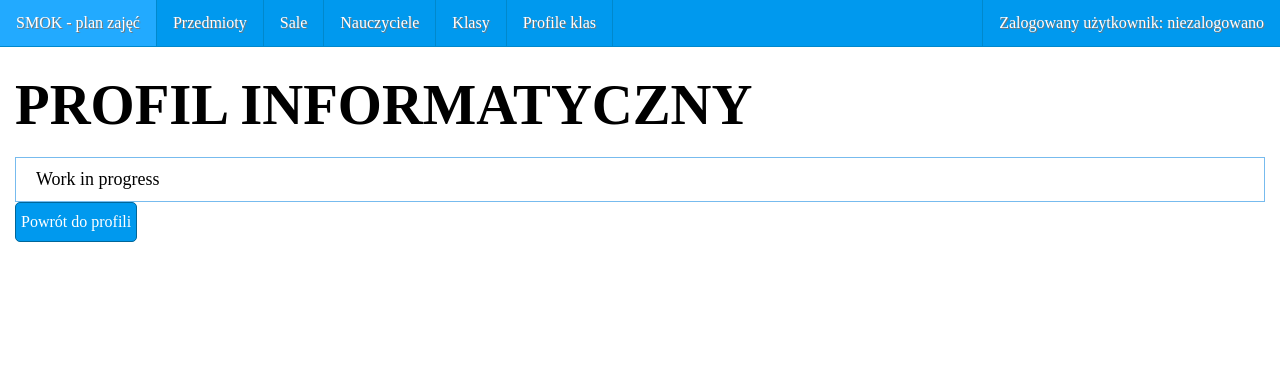
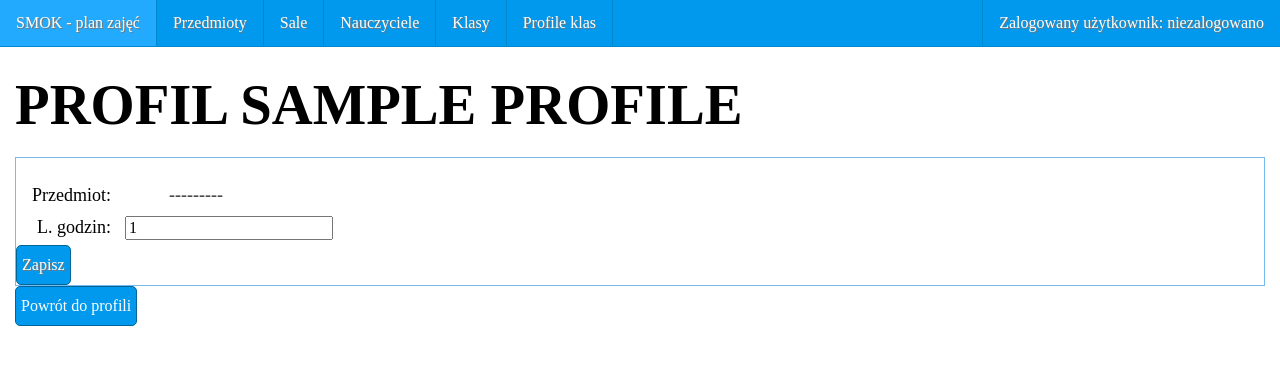
Before and after one commit to szatkus/smok, a Django app: a page that uses classProfiles/templates/class-profile.html in a window 1280 px wide. Shown: the top 365 px of the page. Run offline with Django 3.2, Linux system fonts and the light colour scheme; data comes from the database, SQL or seed files in the repository; both versions use the stored data as it was after the commit; tables that the repository leaves empty hold one stand-in row (values such as "Sample post"); parts of the project's set-up code (start-up, migrations or seed data) failed here and were passed over; some web fonts are replaced.

Commit message:
TSMOK-54: Ekran profilu grup

```diff
--- a/classProfiles/forms.py
+++ b/classProfiles/forms.py
@@ -1,8 +1,78 @@
 from django import forms
-from .models import Class_profile
+from .models import Class_profile, HoursAmount
 
 class ClassProfileForm(forms.ModelForm):
 
     class Meta:
         model = Class_profile
         fields = ('name', 'description')
+
+class HoursAmountForm(forms.ModelForm):
+    class Meta:
+        model = HoursAmount
+        exclude = ()
+        labels = {
+            'profile': 'Profil',
+            'subject': 'Przedmiot',
+            'hoursno': 'L. godzin',
+        }
+
+"""
+class HoursAmountForm(forms.ModelForm):
+
+    test = forms.ChoiceField()
+    #days = forms.ChoiceField(choices=[(x, x) for x in range(1, 32)])
+    def __init__(self, *args, **kwargs):
+         super(HoursAmountForm, self).__init__(*args, **kwargs)
+         self.fields["test"].choices = \
+         [(item.subject.name, item.subject.name) for item in HoursAmount.objects.all()]
+
+    class Meta:
+        model = HoursAmount
+        fields = ('profile', 'hoursno', 'test')
+"""
+"""
+class Customer(models.Model):
+  phone_number = models.ForeignKey(PhoneNumber)
+
+class PhoneNumber(models.Model):
+  TYPES = (
+      ('Cell', 'Cell'),
+      ('Home', 'Home'),
+      ('Fax', 'Fax'),
+      ('Work', 'Work'),
+  )
+  primary = models.BooleanField(default=False)
+  phone_type = models.CharField(max_length=30, choices=TYPES, default='Cell')
+  number = models.CharField(max_length=15)
+
+from yourapp.models import PhoneNumber
+
+class CustomerCreateForm(forms.ModelForm):
+    '''
+    Base form for creating customers
+    '''
+    def __init__(self, *args, **kwargs):
+        self.helper = FormHelper()
+        self.helper.layout = Layout(
+            Fieldset(
+                'Personal Information',
+                'phone_number',
+            ),
+         FormActions(
+             Submit('submit' , 'Submit' , css_class='btn btn-success'),
+             Button('cancel' , 'Cancel' , css_class='btn btn-warning',
+                    onclick='javascript:history.go(-1);'),
+             )
+         )
+         super(CustomerCreateForm, self).__init__(*args, **kwargs)
+         self.fields["phone_number"].choices = \
+         [(item.number, item.number) for item in PhoneNumber.objects.all()]
+
+         class Meta:
+             model = Customer
+             exclude = (
+                 'create_user',
+                 'modify_user'
+             )
+"""
--- a/classProfiles/models.py
+++ b/classProfiles/models.py
@@ -1,12 +1,20 @@
 from django.db import models
 from django.utils.timezone import now
-#from groups import models as group_models
+from subjects.models import Subject
 
 class Class_profile(models.Model):
     name = models.CharField(max_length=50)
     description = models.CharField(max_length=200, blank=True, default='')
-    #group = models.ManyToManyField(group_models.Group)
     last_updated_timestamp = models.DateTimeField(default=now)
+    #subjects = models.ManyToManyField('Subject', through='HoursAmount')
 
     def __str__(self):
         return self.name
+
+class HoursAmount(models.Model):
+    profile = models.ForeignKey(Class_profile)
+    subject = models.ForeignKey(Subject)
+    hoursno = models.PositiveIntegerField(default=0)
+
+    def __str__(self):
+        return str(self.subject)
--- a/classProfiles/templates/class-profile.html
+++ b/classProfiles/templates/class-profile.html
@@ -8,17 +8,28 @@
 
 {% block js %}
 {{block.super}}
+<script>
+$(document).ready(function() {
+    $('select').attr('disabled', 'disabled');
+});
+</script>
 {% endblock %}
 
 {% block resource-name-header%}Profil {{ model.name }}{% endblock %}
 
-{% block model-definition %}
-<li id="{{ model.id }}">
-    <span id="resource-name-{{ model.id }}">{{ model.name }}</span>
-</li>
+{% block empty-models-comment %}
+    <section title="Siatka godzin" data-role="content">
+        <form class="base-form" action="#" method="POST">
+            {% csrf_token %}
+            {% for subform in form %}
+                {% for field in subform.visible_fields %}
+            <div class="form-disp"> <label>{{ field.label }}:</label> {{ field }}</div>
+                {% endfor %}
+            {% endfor %}
+            <input class="send button" type="submit" name="Submit" value="Zapisz">
+        </form>
+    </section>
 {% endblock %}
-
-{% block empty-models-comment %}Work in progress{% endblock %}
 
 {% block return-button %}
 <a class="no-format" href="{% url 'classProfiles:list' %}">Powrót do profili</a>
--- a/classProfiles/views.py
+++ b/classProfiles/views.py
@@ -1,10 +1,11 @@
 from django.shortcuts import render, redirect
 from django.core.exceptions import ObjectDoesNotExist
 from django.http import HttpResponse, Http404
-from .models import Class_profile
-from .forms import ClassProfileForm
+from .models import Class_profile, HoursAmount
+from .forms import ClassProfileForm, HoursAmountForm
 from django.core import serializers
-
+from django.forms import inlineformset_factory
+from subjects.models import Subject
 
 def profiles(request):
     username = request.user.username if request.user.is_authenticated else 'niezalogowano'
@@ -14,12 +15,41 @@ def profiles(request):
     context = {'models': all_profiles_list, 'username': username}
     return render(request, 'class-profiles.html', context)
 
+def custom_form_field_callback(field, **kwargs):
+    #subjects_query = Subject.objects.filter(filter_field=filter_value)
+    if field.name == "subject":
+        #return Subject(queryset= subjects_query)
+        pass
+    else:
+         return field.formfield(**kwargs)
+
 def profile(request, profile_id):
     username = request.user.username if request.user.is_authenticated else 'niezalogowano'
     profile = Class_profile.objects.get(pk=profile_id)
-    context = {'model': profile, 'username': username}
+    inline_form = inlineformset_factory(Class_profile, HoursAmount, exclude=('profile',),
+                                        can_delete=False,
+                                        extra=0,
+                                        form=HoursAmountForm
+                                        #,formfield_callback=custom_form_field_callback
+                                        )
+    form = inline_form(instance=profile)
+    context = {'model': profile, 'username': username, 'form': form}
     return render(request, 'class-profile.html', context)
 
+"""
+    current_school = School.objects.get(id=school_id)
+    if request.method == "POST":
+        form = SchoolForm(request.POST, instance=current_school)
+        if form.is_valid():
+            form.save(commit=False)
+            current_school.last_updated_timestamp = timezone.now()
+            form.save()
+        return HttpResponseRedirect(reverse('school:school_list'))
+    else:
+        form = SchoolForm(instance=current_school)
+        context = {'current_school': current_school, 'form': form}
+        return render(request, 'school/school_edit.html', context)
+"""
 def add_profile(request):
     if request.method == "POST":
         form = ClassProfileForm(request.POST)
--- a/commons/static/css/base_resources_list.css
+++ b/commons/static/css/base_resources_list.css
@@ -167,6 +167,41 @@ input.input-field {
     text-align: left;
 }
 
+.form-disp label{
+    /*font-weight: bold;*/
+    font-size: 18px;
+    text-align: right;
+    width: 90px;
+    margin-right: 10px;
+    display: inline-block;
+}
+
+/*work in progress*/
+div.form-disp select {
+    background-color: white;
+    -webkit-appearance: none;
+    align-items: right;
+    white-space: pre;
+    text-overflow: '';
+    box-sizing: '';
+    border-style: none;
+    border-width: 0px;
+    font: "Fira Sans";
+    font-size: 18px;
+    border-image: none;
+    font-weight: bold;
+    text-align: right;
+}
+
+div.form-disp select:disabled {
+    color: black;
+}
+/*####*/
+
+.form-disp {
+    padding:5px;
+}
+
 .modal label {
     font-weight: bold;
     font-size: 18px;
--- a/subjects/models.py
+++ b/subjects/models.py
@@ -1,10 +1,12 @@
 from django.db import models
 from django.utils.timezone import now
+#from classProfiles.models import Class_profile, HoursAmount
 
 class Subject(models.Model):
     name = models.CharField(max_length=50)
     description = models.CharField(max_length=200)
     last_updated_timestamp = models.DateTimeField(default=now)
+    #profiles = models.ManyToManyField('Class_profile', through='HoursAmount')
 
     def __str__(self):
         return self.name
--- a/subjects/views.py
+++ b/subjects/views.py
@@ -3,6 +3,7 @@ from django.core.exceptions import ObjectDoesNotExist
 from django.http import HttpResponse, Http404
 from .models import Subject
 from .forms import SubjectForm
+from classProfiles.models import HoursAmount, Class_profile
 from django.core import serializers
 
 def subjects(request):
@@ -16,6 +17,8 @@ def add_subject(request):
         form = SubjectForm(request.POST)
         if form.is_valid():
             new_subject = form.save()
+            for existing_profile in Class_profile.objects.all():
+                HoursAmount(profile=existing_profile, subject=new_subject).save()
             data = serializers.serialize('json', [new_subject])
             return HttpResponse(data)
     else:
```
Also changed, not shown: classProfiles/fixtures/testdata.json (+54 -0 lines).
